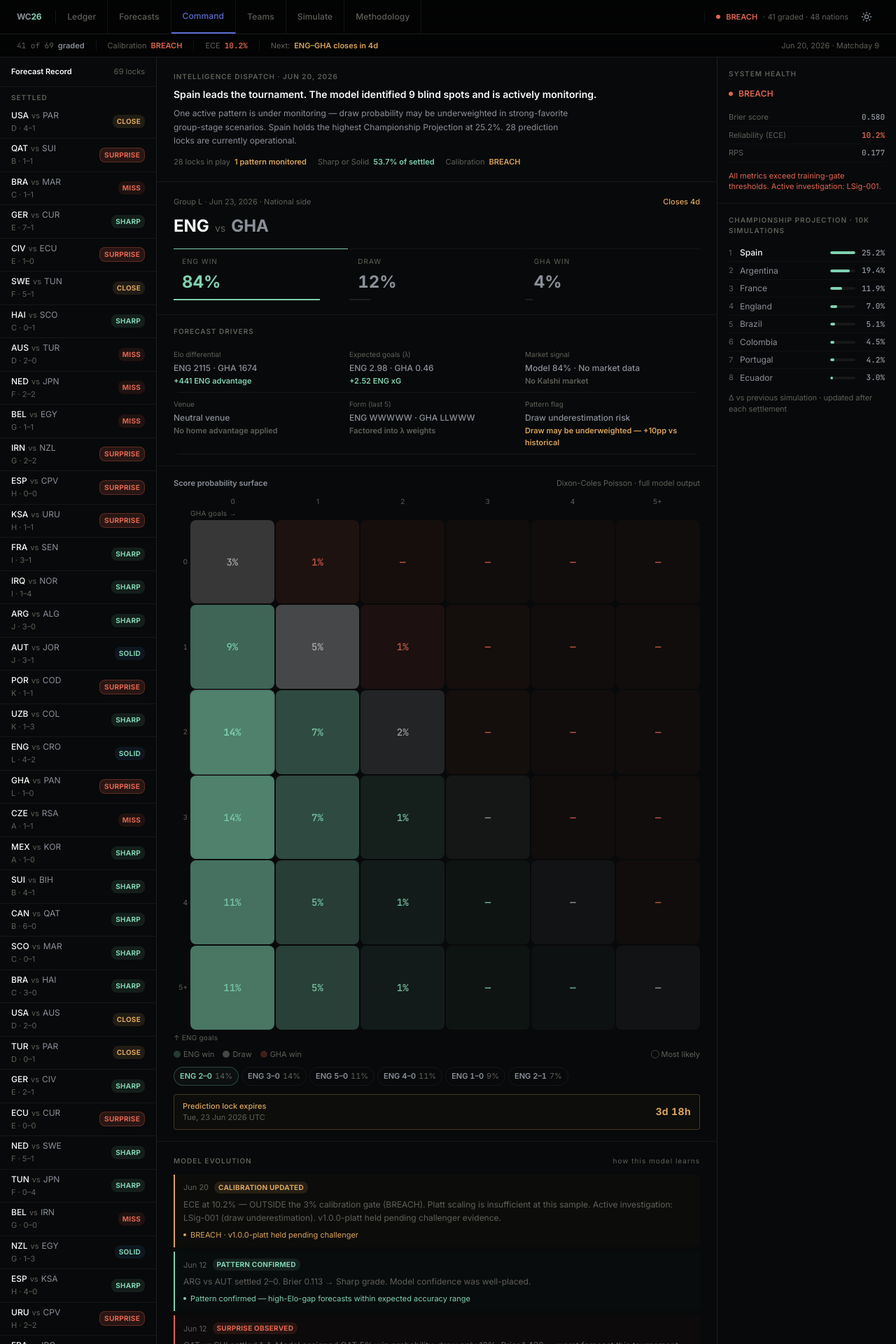
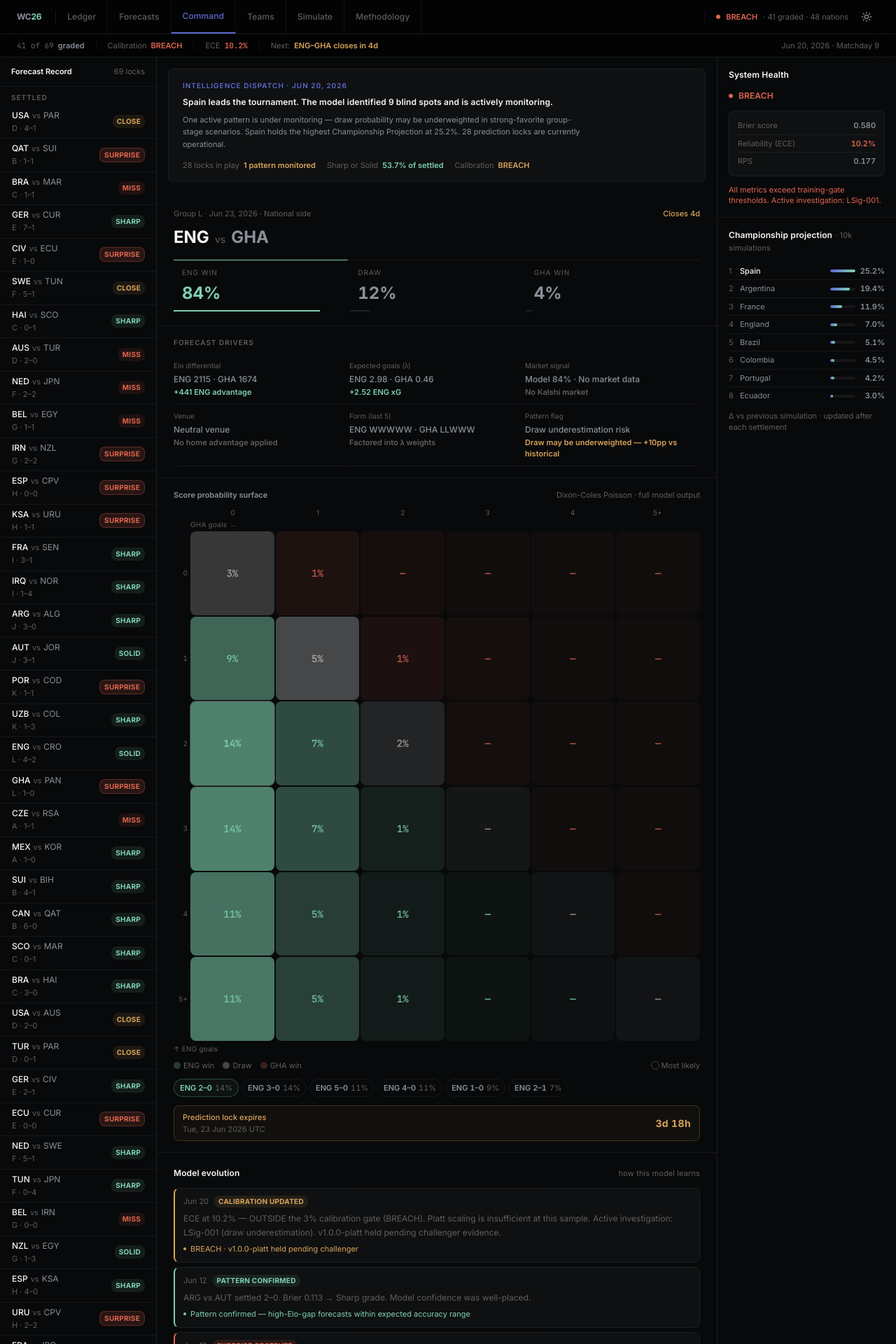
Before and after one commit to Sanjaayyy7/wc26-matchday-briefing, a Next.js app: page /command in a window 1280 px wide. Shown: the top 1920 px of the page at 70% size. Built offline with nearby package versions, Linux system fonts and the light colour scheme.

Commit message:
feat: reskin /command to Linear

```diff
--- a/components/command/championship-projection.tsx
+++ b/components/command/championship-projection.tsx
@@ -7,14 +7,15 @@ export function ChampionshipProjection({ projections }: { projections: ChampionP
 
   return (
     <div className="p-4">
-      <div className="text-tiny font-semibold uppercase tracking-widest text-[var(--ink-faint)] mb-3">
-        Championship projection · 10k simulations
+      <div className="text-label font-semibold text-[var(--ink)] mb-3">
+        Championship projection
+        <span className="ml-1 text-fine font-normal text-[var(--ink-faint)]">· 10k simulations</span>
       </div>
       <div>
         {projections.map((p) => (
-          <div key={p.team} className="flex items-center gap-1.5 py-1 border-b border-[rgba(255,255,255,0.03)] last:border-0">
+          <div key={p.team} className="flex items-center gap-1.5 py-1 border-b border-[var(--hairline)] last:border-0">
             <span className="text-fine text-[var(--ink-faint)] w-2.5 flex-shrink-0">{p.rank}</span>
-            <span className={`text-xs flex-1 truncate ${p.rank === 1 ? "font-medium text-[var(--ink)]" : "text-[var(--ink-muted)]"}`}>
+            <span className={`text-slight flex-1 truncate ${p.rank === 1 ? "font-medium text-[var(--ink)]" : "text-[var(--ink-muted)]"}`}>
               {p.team}
             </span>
             <div className="w-9 h-1 bg-[var(--hairline)] rounded-full overflow-hidden flex-shrink-0">
@@ -22,15 +23,15 @@ export function ChampionshipProjection({ projections }: { projections: ChampionP
                 className="h-full rounded-full"
                 style={{
                   width: `${(p.probability / maxProb) * 100}%`,
-                  background: "linear-gradient(90deg, var(--signal-1), var(--up))",
+                  background: "linear-gradient(90deg, var(--accent), var(--up))",
                 }}
               />
             </div>
-            <span className="text-fine font-semibold data-mono text-[var(--ink-muted)] text-right w-9 flex-shrink-0">
+            <span className="text-fine font-semibold tabular-nums text-[var(--ink-muted)] text-right w-9 flex-shrink-0">
               {(p.probability * 100).toFixed(1)}%
             </span>
             {p.delta !== undefined && Math.abs(p.delta) >= 0.001 && (
-              <span className={`text-micro data-mono w-7 text-right flex-shrink-0 ${p.delta > 0 ? "text-[var(--up)]" : "text-[var(--down)]"}`}>
+              <span className={`text-micro tabular-nums w-7 text-right flex-shrink-0 ${p.delta > 0 ? "text-[var(--up)]" : "text-[var(--down)]"}`}>
                 {p.delta > 0 ? "+" : ""}{(p.delta * 100).toFixed(1)}
               </span>
             )}
--- a/components/command/command-shell.tsx
+++ b/components/command/command-shell.tsx
@@ -17,6 +17,7 @@ import { ChampionshipProjection as ChampionProjectionPanel } from "./championshi
 import { LearningSignals } from "./learning-signals";
 import { ReliabilityTimeline } from "./reliability-timeline";
 import { WC26ShellHeader } from "@/components/wc26-shell-header";
+import { Surface } from "@/components/ui/surface";
 import type { ReliabilityTick } from "@/lib/command-data";
 
 export type OperationalPrediction = {
@@ -114,10 +115,10 @@ export function CommandShell({
         extra={
           <>
             <div className="flex items-center gap-1.5 px-4 border-l border-[var(--hairline)] text-[var(--ink-faint)]">
-              <span>Next:</span>
-              <span className="font-semibold text-[var(--warn)]">{nextClosing}</span>
+              <span className="text-fine">Next:</span>
+              <span className="text-fine font-semibold text-[var(--warn)]">{nextClosing}</span>
             </div>
-            <div className="ml-auto text-[var(--ink-faint)]">{matchdayLabel}</div>
+            <div className="ml-auto text-fine text-[var(--ink-faint)]">{matchdayLabel}</div>
           </>
         }
       />
@@ -155,21 +156,23 @@ export function CommandShell({
         {/* Right: System health + projections */}
         <div className="border-l border-[var(--line)] overflow-y-auto">
           <div className="p-4 border-b border-[var(--hairline)]">
-            <div className="text-tiny font-semibold text-[var(--ink-faint)] uppercase tracking-widest mb-3">System Health</div>
+            <div className="text-label font-semibold text-[var(--ink)] mb-3">System Health</div>
             <div className="flex items-center gap-2 mb-3">
               <span className="inline-block h-1.5 w-1.5 rounded-full" style={{ backgroundColor: dotColor }} />
               <span className={`text-label font-semibold ${textCls}`}>{systemHealth.status}</span>
             </div>
+            <Surface className="px-3 py-2 rounded-[var(--radius-card)]">
               {[
                 { key: "Brier score", val: systemHealth.brier.toFixed(3) },
                 { key: "Reliability (ECE)", val: `${(systemHealth.ece * 100).toFixed(1)}%` },
                 { key: "RPS", val: systemHealth.rps.toFixed(3) },
               ].map(({ key, val }) => (
-              <div key={key} className="flex justify-between items-center py-1 border-b border-[rgba(255,255,255,0.025)] last:border-0">
+                <div key={key} className="flex justify-between items-center py-1 border-b border-[var(--hairline)] last:border-0">
                   <span className="text-slight text-[var(--ink-faint)]">{key}</span>
-                <span className={`text-slight font-semibold data-mono ${metricColor(key, systemHealth.status)}`}>{val}</span>
+                  <span className={`text-slight font-semibold tabular-nums ${metricColor(key, systemHealth.status)}`}>{val}</span>
                 </div>
               ))}
+            </Surface>
             {systemHealth.status === "BREACH" && (
               <div className="mt-3 text-fine text-[var(--down)] leading-snug">
                 All metrics exceed training-gate thresholds. Active investigation: LSig-001.
--- a/components/command/forecast-record.tsx
+++ b/components/command/forecast-record.tsx
@@ -3,11 +3,11 @@
 import type { CommandFixture, ForecastGrade } from "@/lib/command-data";
 
 const GRADE_STYLES: Record<ForecastGrade, { bg: string; text: string; border?: string }> = {
-  sharp:    { bg: "bg-[rgba(127,209,176,0.1)]",  text: "text-[var(--up)]" },
-  solid:    { bg: "bg-[rgba(74,144,217,0.1)]",   text: "text-[var(--signal-1)]" },
-  close:    { bg: "bg-[rgba(255,196,107,0.1)]",  text: "text-[var(--warn)]" },
-  miss:     { bg: "bg-[rgba(224,101,79,0.1)]",   text: "text-[var(--down)]" },
-  surprise: { bg: "bg-[rgba(224,101,79,0.15)]",  text: "text-[var(--down)]", border: "border border-[rgba(224,101,79,0.28)]" },
+  sharp:    { bg: "bg-[var(--up)]/10",  text: "text-[var(--up)]" },
+  solid:    { bg: "bg-[var(--signal-1)]/10",   text: "text-[var(--signal-1)]" },
+  close:    { bg: "bg-[var(--warn)]/10",  text: "text-[var(--warn)]" },
+  miss:     { bg: "bg-[var(--down)]/10",   text: "text-[var(--down)]" },
+  surprise: { bg: "bg-[var(--down)]/15",  text: "text-[var(--down)]", border: "border border-[var(--down)]/28" },
 };
 
 function GradeBadge({ grade }: { grade: ForecastGrade }) {
@@ -21,7 +21,7 @@ function GradeBadge({ grade }: { grade: ForecastGrade }) {
 
 function LockBadge() {
   return (
-    <span className="text-micro font-bold px-1.5 py-0.5 rounded-sm uppercase tracking-wide bg-[rgba(255,255,255,0.05)] text-[var(--ink-faint)]">
+    <span className="text-micro font-bold px-1.5 py-0.5 rounded-sm uppercase tracking-wide bg-[var(--hairline)] text-[var(--ink-faint)]">
       Locked
     </span>
   );
@@ -56,8 +56,8 @@ export function ForecastRecord({ fixtures, selectedSlug, onSelect }: Props) {
               className={[
                 "w-full flex items-center gap-2 px-4 py-1.5 border-b border-[var(--hairline)] text-left transition-colors",
                 f.slug === selectedSlug
-                  ? "bg-[rgba(127,209,176,0.04)]"
-                  : "hover:bg-[rgba(255,255,255,0.03)]",
+                  ? "bg-[var(--accent)]/5 border-l border-l-[var(--accent)]"
+                  : "hover:bg-[var(--hairline)] border-l border-l-transparent",
               ].join(" ")}
             >
               <div className="flex-1 min-w-0">
@@ -88,8 +88,8 @@ export function ForecastRecord({ fixtures, selectedSlug, onSelect }: Props) {
               className={[
                 "w-full flex items-center gap-2 px-4 py-1.5 border-b border-[var(--hairline)] text-left transition-colors",
                 f.slug === selectedSlug
-                  ? "bg-[rgba(127,209,176,0.04)]"
-                  : "hover:bg-[rgba(255,255,255,0.03)]",
+                  ? "bg-[var(--accent)]/5 border-l border-l-[var(--accent)]"
+                  : "hover:bg-[var(--hairline)] border-l border-l-transparent",
               ].join(" ")}
             >
               <div className="flex-1 min-w-0">
--- a/components/command/match-detail.tsx
+++ b/components/command/match-detail.tsx
@@ -5,6 +5,7 @@ import { parseSettledScoreline } from "@/lib/command-data";
 import type { Prediction } from "@/lib/predict";
 import { ScoreProbabilitySurface } from "./score-probability-surface";
 import { ForecastDrivers } from "./forecast-drivers";
+import { Surface } from "@/components/ui/surface";
 
 type ClubInfo = { short: string; venue: string };
 
@@ -19,14 +20,14 @@ type Props = {
 
 function DispatchCard({ dispatch }: { dispatch: Dispatch }) {
   return (
-    <div className="px-6 py-5 border-b border-[var(--hairline)] bg-[var(--canvas)]">
-      <div className="text-tiny font-semibold uppercase tracking-widest text-[var(--ink-faint)] mb-2">
+    <Surface className="mx-4 mt-4 mb-0 px-5 py-4 border-b-0">
+      <div className="text-tiny font-semibold uppercase tracking-widest text-[var(--accent)] mb-2">
         {dispatch.dateline}
       </div>
-      <div className="text-sm font-semibold text-[var(--ink)] leading-snug mb-2">
+      <div className="text-label font-semibold text-[var(--ink)] leading-snug mb-2">
         {dispatch.headline}
       </div>
-      <div className="text-xs text-[var(--ink-muted)] leading-relaxed max-w-xl">
+      <div className="text-slight text-[var(--ink-muted)] leading-relaxed max-w-xl">
         {dispatch.body}
       </div>
       <div className="flex gap-4 mt-3">
@@ -39,7 +40,7 @@ function DispatchCard({ dispatch }: { dispatch: Dispatch }) {
           </div>
         ))}
       </div>
-    </div>
+    </Surface>
   );
 }
 
@@ -53,7 +54,7 @@ export function MatchDetail({ fixture, prediction, dispatch, homeClub, awayClub,
       <DispatchCard dispatch={dispatch} />
 
       {/* Match header */}
-      <div className="px-6 py-5 border-b border-[var(--hairline)]">
+      <div className="px-6 py-5 mt-4 border-b border-[var(--hairline)]">
         <div className="flex items-center justify-between text-fine text-[var(--ink-faint)] mb-2.5">
           <span>
             {fixture.group ? `Group ${fixture.group.replace("Group ", "")} · ` : ""}
--- a/components/command/model-evolution.tsx
+++ b/components/command/model-evolution.tsx
@@ -1,11 +1,12 @@
 "use client";
 
 import type { EvolutionEntry } from "@/lib/command-data";
+import { Surface } from "@/components/ui/surface";
 
 const ENTRY_STYLES = {
-  surprise:    { borderClass: "border-l-[var(--down)]", bgClass: "bg-[rgba(224,101,79,0.02)]", tagBg: "bg-[rgba(224,101,79,0.12)]", tagText: "text-[var(--down)]", label: "Surprise observed" },
-  calibration: { borderClass: "border-l-[var(--warn)]", bgClass: "bg-[rgba(255,196,107,0.02)]", tagBg: "bg-[rgba(255,196,107,0.1)]",  tagText: "text-[var(--warn)]", label: "Calibration updated" },
-  confirm:     { borderClass: "border-l-[var(--up)]",   bgClass: "bg-[rgba(127,209,176,0.02)]", tagBg: "bg-[rgba(127,209,176,0.1)]",  tagText: "text-[var(--up)]",   label: "Pattern confirmed" },
+  surprise:    { borderClass: "border-l-[var(--down)]", tagBg: "bg-[var(--down)]/12", tagText: "text-[var(--down)]", label: "Surprise observed" },
+  calibration: { borderClass: "border-l-[var(--warn)]", tagBg: "bg-[var(--warn)]/10", tagText: "text-[var(--warn)]", label: "Calibration updated" },
+  confirm:     { borderClass: "border-l-[var(--up)]",   tagBg: "bg-[var(--up)]/10",   tagText: "text-[var(--up)]",   label: "Pattern confirmed" },
 };
 
 const STATUS_COLORS = {
@@ -24,17 +25,17 @@ export function ModelEvolution({ entries }: { entries: EvolutionEntry[] }) {
 
   return (
     <div className="px-6 py-5">
-      <div className="text-tiny font-semibold uppercase tracking-widest text-[var(--ink-faint)] mb-3 flex items-center justify-between">
+      <div className="text-label font-semibold text-[var(--ink)] mb-3 flex items-center justify-between">
         <span>Model evolution</span>
-        <span className="font-normal normal-case text-[var(--ink-faint)]">how this model learns</span>
+        <span className="text-fine font-normal text-[var(--ink-faint)]">how this model learns</span>
       </div>
       <div className="flex flex-col gap-1.5">
         {entries.map((entry) => {
           const s = ENTRY_STYLES[entry.type];
           return (
-            <div
+            <Surface
               key={entry.id}
-              className={`pl-3 pr-3 py-2.5 border-l-2 rounded-r-sm ${s.borderClass} ${s.bgClass}`}
+              className={`pl-3 pr-3 py-2.5 border-l-2 rounded-r-[var(--radius-card)] ${s.borderClass}`}
             >
               <div className="flex items-center gap-2 mb-1.5">
                 <span className="text-fine text-[var(--ink-faint)]">
@@ -50,7 +51,7 @@ export function ModelEvolution({ entries }: { entries: EvolutionEntry[] }) {
               </div>
 
               {entry.autopsy && (
-                <div className="mt-2 pt-2 border-t border-[rgba(224,101,79,0.1)] -mx-3 px-3 pb-0">
+                <div className="mt-2 pt-2 border-t border-[var(--down)]/10 -mx-3 px-3 pb-0">
                   <div className="text-tiny font-semibold uppercase tracking-widest text-[var(--down)] mb-1.5">
                     Forecast autopsy
                   </div>
@@ -64,7 +65,7 @@ export function ModelEvolution({ entries }: { entries: EvolutionEntry[] }) {
                       <span className="text-[var(--ink-muted)] font-medium">{val}</span>
                     </div>
                   ))}
-                  <div className="text-fine text-[var(--ink-faint)] mt-1.5 pt-1.5 border-t border-[rgba(255,255,255,0.04)]">
+                  <div className="text-fine text-[var(--ink-faint)] mt-1.5 pt-1.5 border-t border-[var(--hairline)]">
                     {entry.autopsy.patternNote}
                   </div>
                 </div>
@@ -74,7 +75,7 @@ export function ModelEvolution({ entries }: { entries: EvolutionEntry[] }) {
                 <div className={`w-1 h-1 rounded-full flex-shrink-0 ${STATUS_DOT[entry.statusColor]}`} />
                 <span className={STATUS_COLORS[entry.statusColor]}>{entry.statusLine}</span>
               </div>
-            </div>
+            </Surface>
           );
         })}
       </div>
--- a/components/command/reliability-timeline.tsx
+++ b/components/command/reliability-timeline.tsx
@@ -18,7 +18,7 @@ export function ReliabilityTimeline({ ticks }: { ticks: ReliabilityTick[] }) {
   return (
     <section className="border-t border-[var(--line)] px-6 py-3">
       <div className="flex items-center gap-3 mb-2">
-        <div className="text-fine font-semibold text-[var(--ink-faint)] uppercase tracking-widest">
+        <div className="text-label font-semibold text-[var(--ink)]">
           Reliability Timeline
         </div>
         <div className="flex-1 h-px bg-[var(--hairline)]" />
--- a/components/command/score-probability-surface.tsx
+++ b/components/command/score-probability-surface.tsx
@@ -173,7 +173,7 @@ export function ScoreProbabilitySurface({ grid, homeTeam, awayTeam, lambdas, elo
               className={[
                 "flex items-center gap-1 px-2 py-1 rounded-full border text-slight tabular-nums",
                 i === 0
-                  ? "border-[rgba(127,209,176,0.28)] bg-[rgba(127,209,176,0.04)] text-[var(--up)]"
+                  ? "border-[var(--up)]/28 bg-[var(--up)]/5 text-[var(--up)]"
                   : "border-[var(--hairline)] text-[var(--ink-muted)]",
               ].join(" ")}
             >
@@ -186,7 +186,7 @@ export function ScoreProbabilitySurface({ grid, homeTeam, awayTeam, lambdas, elo
 
       {/* Lock countdown */}
       {lockDisplay && (
-        <div className="flex items-center justify-between px-3 py-2 border border-[rgba(255,196,107,0.22)] bg-[rgba(255,196,107,0.025)] rounded">
+        <div className="flex items-center justify-between px-3 py-2 border border-[var(--warn)]/22 bg-[var(--warn)]/5 rounded-[var(--radius-card)]">
           <div>
             <div className="text-slight text-[var(--warn)] font-medium">Prediction lock expires</div>
             <div className="text-fine text-[var(--ink-faint)]">
```
Also changed, not shown: components/command/learning-signals.tsx (+8 -6 lines). Lines whose indentation alone changed are shown as unchanged.
